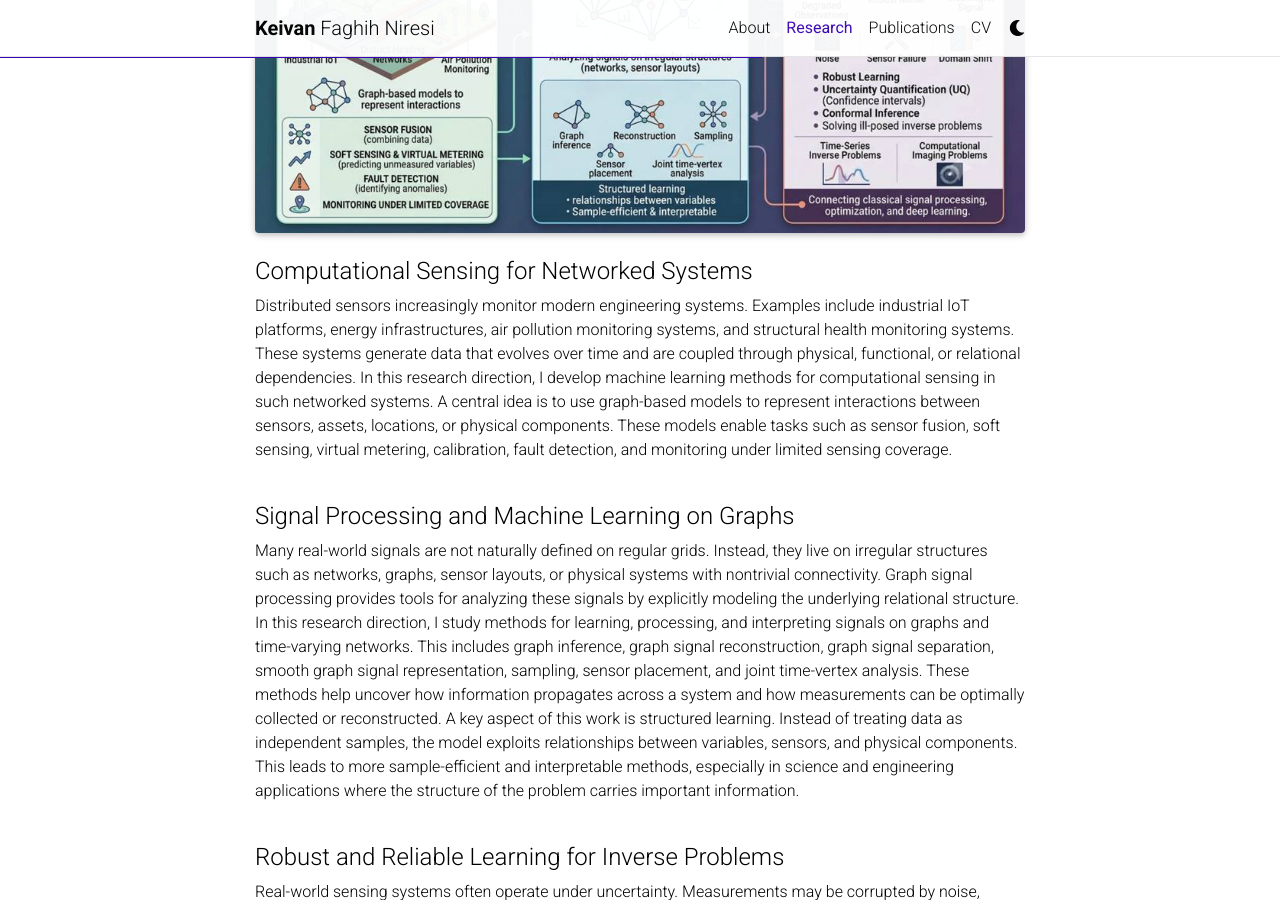
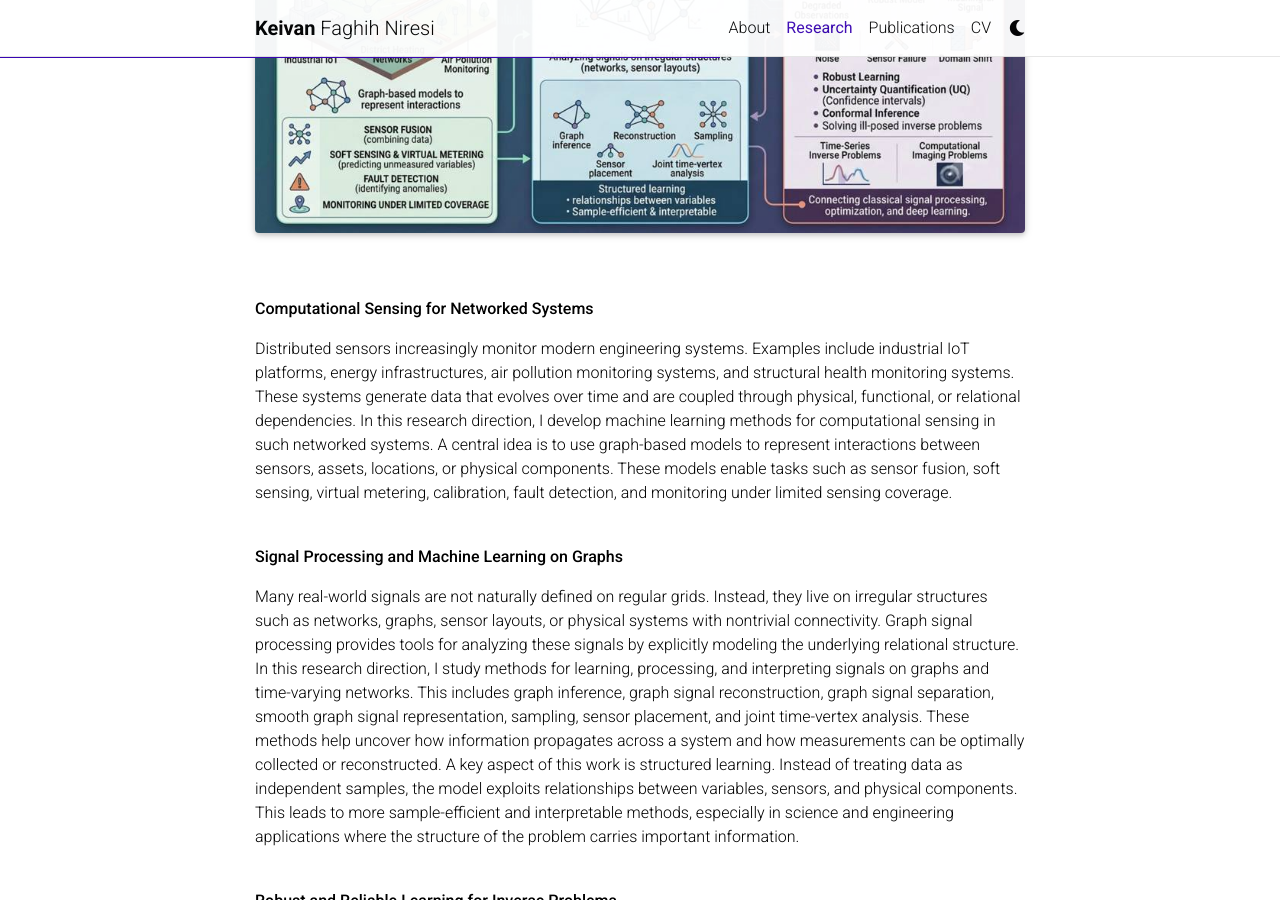
Before and after one commit to Keiv4n/keiv4n.github.io, a Jekyll site: the page built from _pages/research.md, in a window 1280 px wide and 900 px high, scrolled down 508 px. Built offline with Jekyll 4.4.1, drawn with Linux system fonts in a browser that asks for light colours; comment, search, counter and statistics services are not loaded; a style sheet for code colours, icons or effects is not loaded.

Commit message:
Update research.md

```diff
--- a/_pages/research.md
+++ b/_pages/research.md
@@ -15,17 +15,19 @@ My research lies at the intersection of machine learning, signal processing, and
   </div>
 </div>
 
-#### Computational Sensing for Networked Systems
+<br>
+
+**Computational Sensing for Networked Systems**
 
 Distributed sensors increasingly monitor modern engineering systems. Examples include industrial IoT platforms, energy infrastructures, air pollution monitoring systems, and structural health monitoring systems. These systems generate data that evolves over time and are coupled through physical, functional, or relational dependencies. In this research direction, I develop machine learning methods for computational sensing in such networked systems. A central idea is to use graph-based models to represent interactions between sensors, assets, locations, or physical components. These models enable tasks such as sensor fusion, soft sensing, virtual metering, calibration, fault detection, and monitoring under limited sensing coverage.
 <br><br>
 
-#### Signal Processing and Machine Learning on Graphs
+**Signal Processing and Machine Learning on Graphs**
 
 Many real-world signals are not naturally defined on regular grids. Instead, they live on irregular structures such as networks, graphs, sensor layouts, or physical systems with nontrivial connectivity. Graph signal processing provides tools for analyzing these signals by explicitly modeling the underlying relational structure. In this research direction, I study methods for learning, processing, and interpreting signals on graphs and time-varying networks. This includes graph inference, graph signal reconstruction, graph signal separation, smooth graph signal representation, sampling, sensor placement, and joint time-vertex analysis. These methods help uncover how information propagates across a system and how measurements can be optimally collected or reconstructed. A key aspect of this work is structured learning. Instead of treating data as independent samples, the model exploits relationships between variables, sensors, and physical components. This leads to more sample-efficient and interpretable methods, especially in science and engineering applications where the structure of the problem carries important information.
 <br><br>
 
 
-#### Robust and Reliable Learning for Inverse Problems
+**Robust and Reliable Learning for Inverse Problems**
 
 Real-world sensing systems often operate under uncertainty. Measurements may be corrupted by noise, sensors may fail, domains may shift, and the available data may be insufficient to fully characterize the system. In these settings, reliable learning requires more than high predictive accuracy; models must be robust, uncertainty-aware, and capable of solving ill-posed inverse problems. In this research direction, I develop methods for robust learning, uncertainty quantification, conformal inference, and inverse problem solving. This includes both time-series inverse problems and computational imaging problems. The broader goal is to recover meaningful signals from incomplete or degraded observations while providing a measure of confidence in the output. This direction connects classical signal processing, optimization, robust statistics, and modern deep learning.
```
